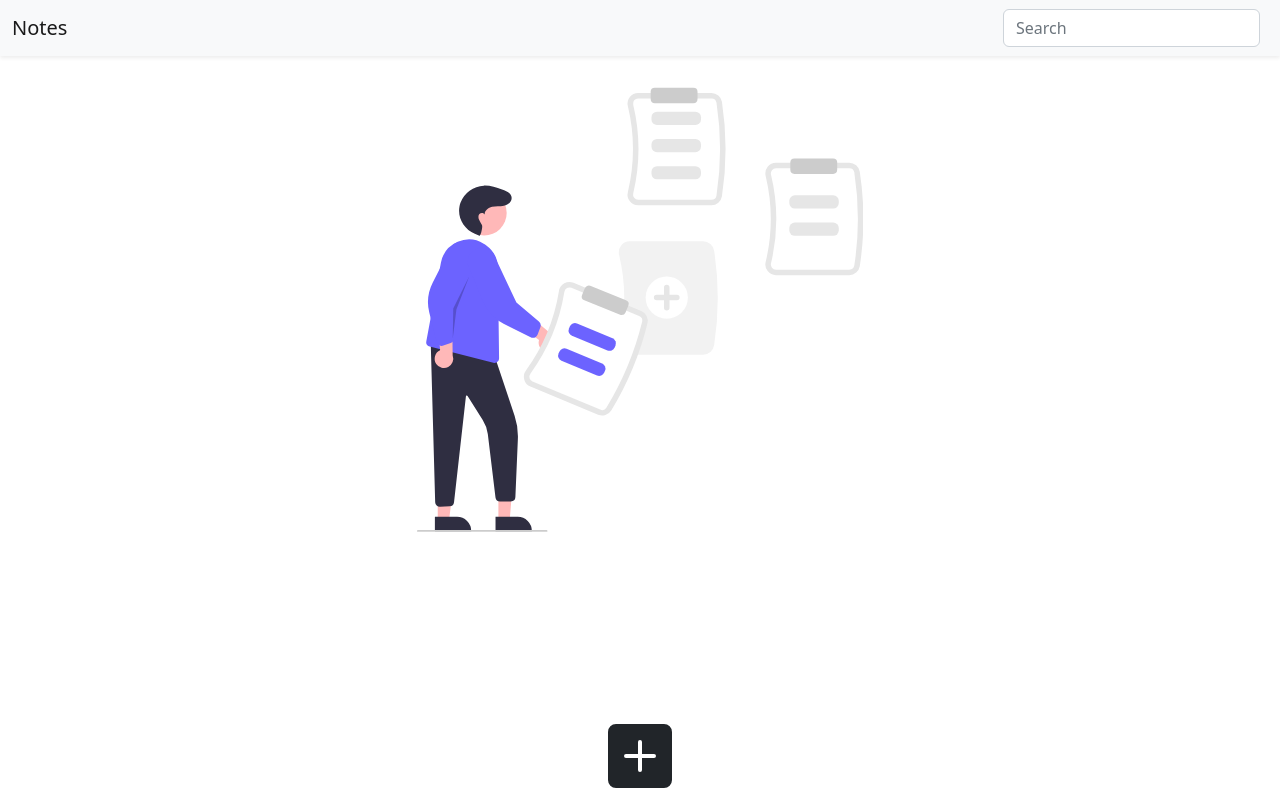
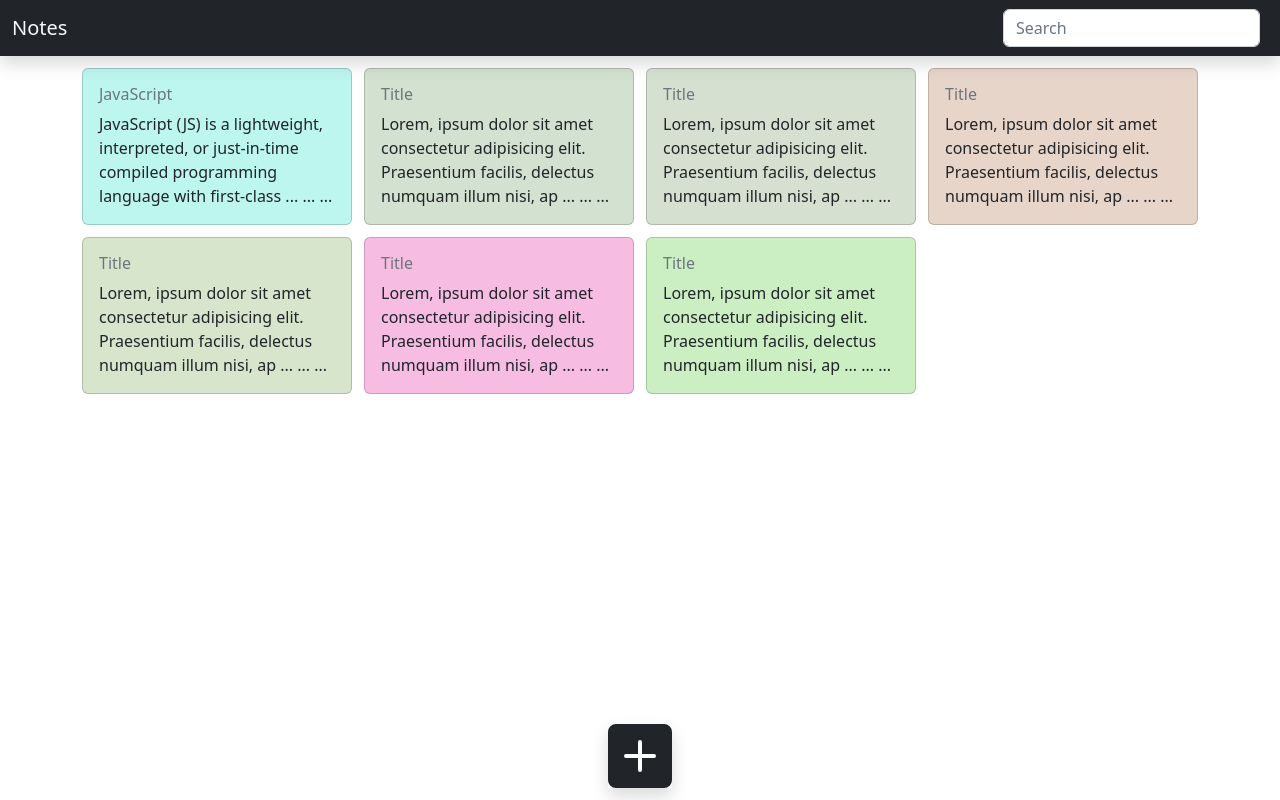
Before and after one commit to aksingh-codes/notes-app, a React (Create React App) app: page / in a window 1280 px wide. Built offline with nearby package versions, Linux system fonts and the light colour scheme.

Commit message:
feat: fixed-navbar, random background for notes

```diff
--- a/src/components/Navbar.js
+++ b/src/components/Navbar.js
@@ -3,9 +3,9 @@ import { Link } from "react-router-dom";
 
 const Navbar = ({navItemRight}) => {
   return (
-    <nav className="navbar bg-light shadow-sm">
+    <nav className="navbar bg-dark shadow position-fixed w-100 top-0" style={{zIndex: 100}}>
       <div className="container-fluid">
-        <Link to="/" className="navbar-brand">Notes</Link>
+        <Link to="/" className="navbar-brand text-light">Notes</Link>
         {navItemRight}
       </div>
     </nav>
--- a/src/components/Note.js
+++ b/src/components/Note.js
@@ -1,6 +1,6 @@
 import React from "react";
 import { useNavigate } from "react-router";
-import {ReactComponent as NotFoundLogo} from "../assets/undraw_empty_re_opql.svg"
+import { ReactComponent as NotFoundLogo } from "../assets/undraw_empty_re_opql.svg";
 
 const Note = ({ note, limit }) => {
   const navigate = useNavigate();
@@ -9,7 +9,7 @@ const Note = ({ note, limit }) => {
     <div
       onClick={() => navigate(`/note/${note.id}`)}
       className="card"
-      style={limit ? { cursor: "pointer" } : {}}
+      style={limit ? { cursor: "pointer", backgroundColor: `${note.bgColor}`} : {}}
     >
       <div className="card-body">
         {limit ? (
@@ -18,14 +18,18 @@ const Note = ({ note, limit }) => {
           <h4 className="card-title">{note.title}</h4>
         )}
         {/* <h6 className="card-subtitle mb-2 text-muted">Card subtitle</h6> */}
-        <p className="card-text">
-          {limit ? note.content.slice(0, 110) + " ... ... ..." : note.content}
-        </p>
+        {limit ? (
+          <p className="card-text">
+            {note.content.slice(0, 110) + " ... ... ..."}
+          </p>
+        ) : (
+          note.content.split("\n").map(para => <p>{para}</p>)
+        )}
       </div>
     </div>
   ) : (
     <div className="text-center">
-      <NotFoundLogo style={{width: '40%', height: '80%'}}/>
+      <NotFoundLogo style={{ width: "40%", height: "80%" }} />
     </div>
   );
 };
--- a/src/components/NotesGallery.js
+++ b/src/components/NotesGallery.js
@@ -9,7 +9,7 @@ const NotesGallery = ({notes}) => {
       ))}
     </div>
   ) : (
-    <div style={{textAlign: 'center'}}>
+    <div style={{display: 'flex', flexDirection: 'column', alignItems:'center', justifyContent:'center', height: 'calc(100vh - 120px)'}}>
       <EmptyLogo style={{width: '40%'}} />
     </div>
   );
--- a/src/contexts/NoteContext.js
+++ b/src/contexts/NoteContext.js
@@ -1,4 +1,5 @@
 import { createContext, useEffect, useReducer } from "react";
+import bgColor from "../utils/randomBgColor";
 import noteReducer from "./noteReducer";
 
 const initialNotes = [
@@ -54,7 +55,8 @@ export const NotesDispatchContext = createContext(null);
 export const NotesProvider = ({ children }) => {
   const [notes, dispatch] = useReducer(noteReducer, [], () => {
     const localData = localStorage.getItem("notes");
-    return localData ? JSON.parse(localData) : [];
+    console.log(JSON.parse(localData))
+    return localData ? JSON.parse(localData) : initialNotes.map(note => { return {...note, bgColor: bgColor()} });
   });
   useEffect(() => {
     localStorage.setItem("notes", JSON.stringify(notes));
--- a/src/index.css
+++ b/src/index.css
@@ -28,6 +28,7 @@ code {
 .layout__container {
   padding-top: 0.75rem;
   padding-bottom: 0.75rem;
+  margin-top: 56px;
 }
 
 .notes__gallery {
@@ -50,6 +51,10 @@ code {
 }
 
 @media screen and (max-width: 576px) {
+  .layout__container {
+    margin-top: 93.6px;
+  }
+
   .notes__gallery {
     grid-template-columns: 1fr;
   }
--- a/src/pages/Create.js
+++ b/src/pages/Create.js
@@ -6,6 +6,7 @@ import Layout from "../components/Layout";
 import { NotesDispatchContext } from '../contexts/NoteContext'
 import { CREATE_NOTE } from "../contexts/noteActions";
 import { v4 as uuidv4 } from 'uuid';
+import randomBgColor from '../utils/randomBgColor'
 
 const Create = () => {
   const navigate = useNavigate();
@@ -24,7 +25,8 @@ const Create = () => {
         payload: {
           id: uuidv4(),
           title: title,
-          content: content
+          content: content,
+          bgColor: randomBgColor()
         }
       })
       navigate(-1)
--- a/src/pages/Home.js
+++ b/src/pages/Home.js
@@ -14,7 +14,7 @@ const Home = () => {
   return (
     <Layout navItemRight={<SearchBar notes={notes} setNotesGallery={setNotesGallery} />}>
       <NotesGallery notes={notesGallery} />
-      <BsFillPlusSquareFill onClick={() => navigate("/create")} className="home__plusbtn" />
+      <BsFillPlusSquareFill onClick={() => navigate("/create")} className="home__plusbtn shadow" />
     </Layout>
   );
 };
--- /dev/null
+++ b/src/utils/randomBgColor.js
@@ -0,0 +1,9 @@
+const bgColor = () => {
+  // hsl(120,100%,85%)
+  const hue = (Math.random() * 360).toFixed(2);
+  const saturation = (Math.random() * 100).toFixed(2);
+  const lightness = 85;
+  return `hsl(${hue},${saturation}%,${lightness}%)`;
+};
+
+export default bgColor
```
